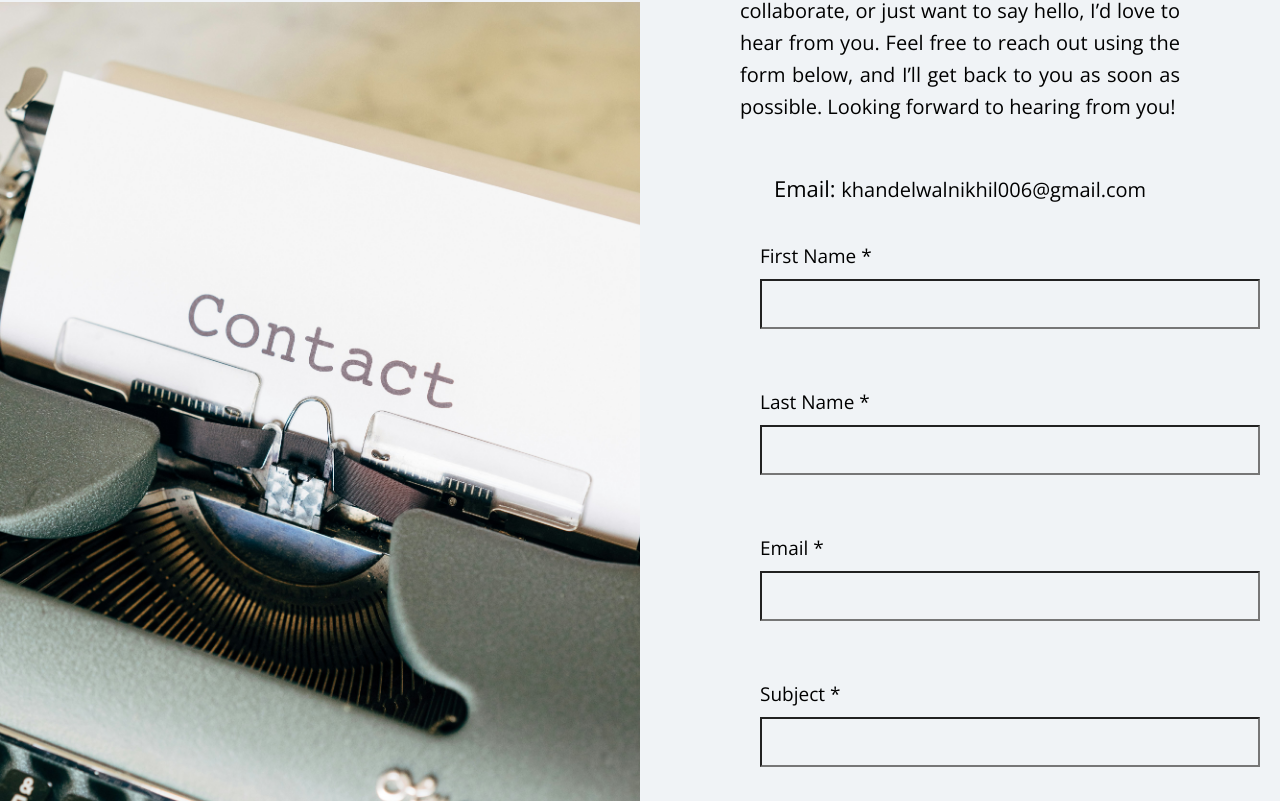
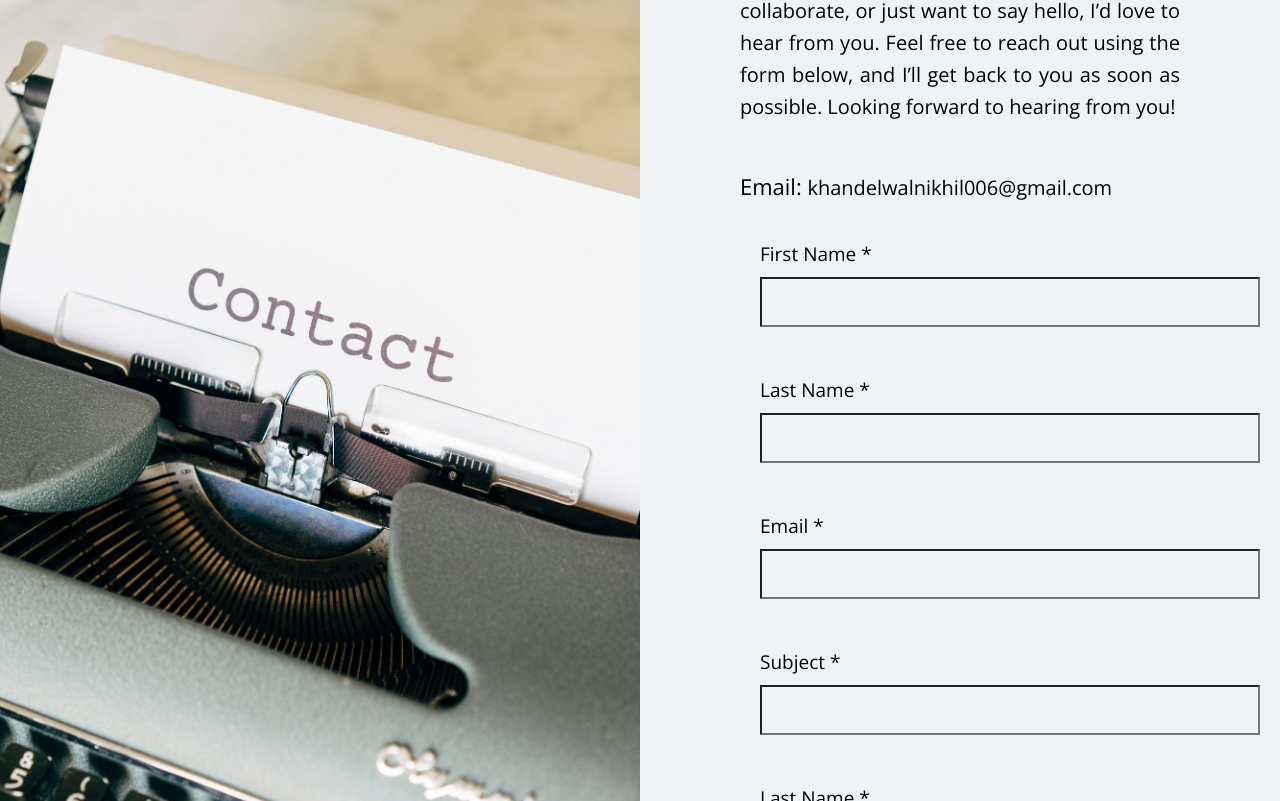
Before and after one commit to nikhilkhandelwal006/nikhilkhandelwal.me, a React (Vite) app: page /contact in a window 1280 px wide. Shown: the part 339-1140 px from the top of the page. Built offline with nearby package versions, Linux system fonts and the light colour scheme; a web font is replaced by a local one.

Commit message:
Contact-page style added

```diff
--- a/src/pages/Contact/Contact.css
+++ b/src/pages/Contact/Contact.css
@@ -40,11 +40,12 @@ h2 {
   text-align: justify;
   font-weight: 400;
   line-height: 32px;
-  padding-bottom: 10px;
+  padding-bottom: 8px;
+
 }
 
 .personal {
-  text-align: center;
+  text-align: start;
   padding-top: 40px;
   font-size: 22px;
   font-weight: 400;
@@ -62,7 +63,7 @@ h2 {
   justify-content: center;
   align-items: start;
   margin-top: 30px;
-  gap: 60px;
+  gap: 50px;
   padding: 10px 20px;
   position: relative;
 }
```
